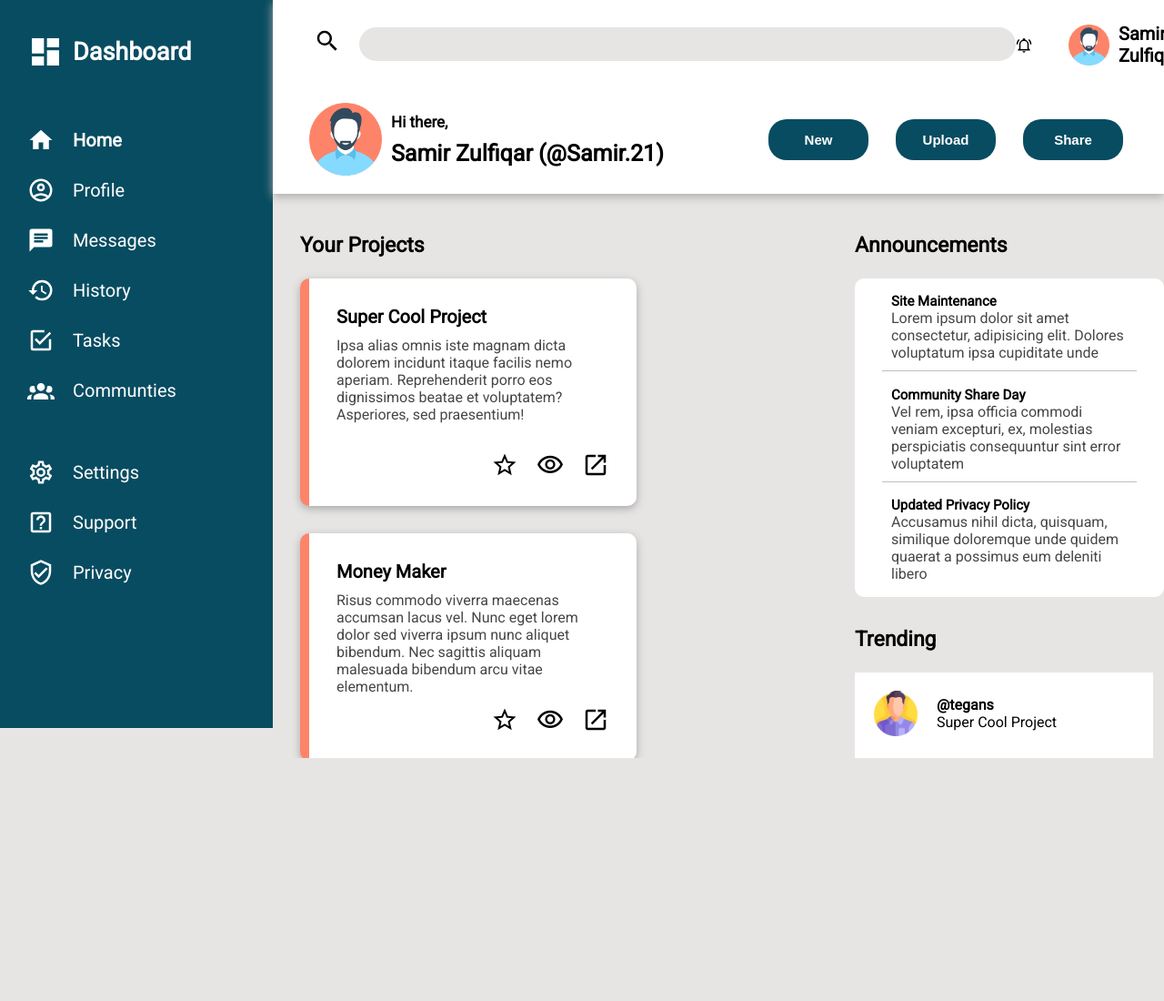
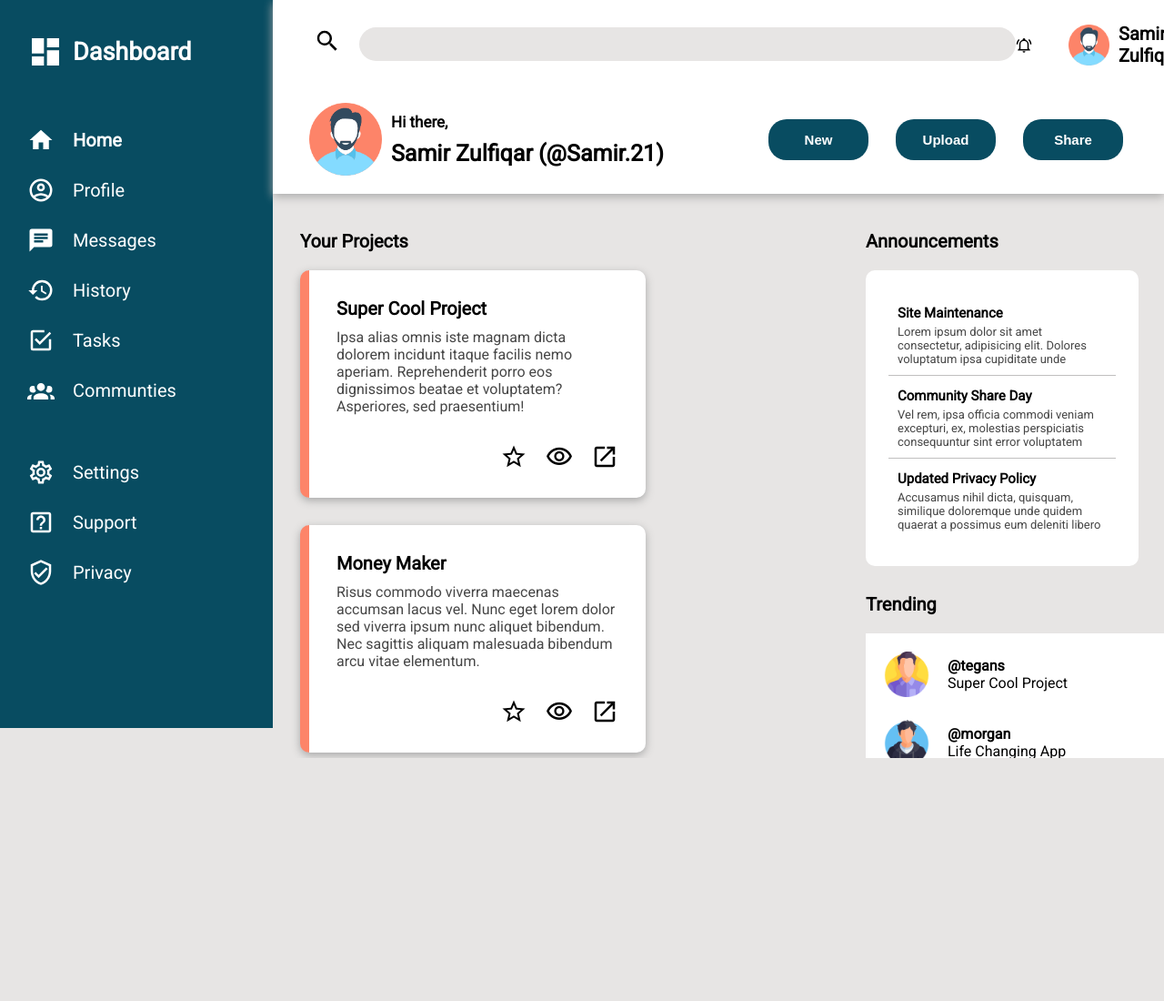
Before and after one commit to Samir-z21/Admin.Dashboard, a plain HTML site: page index.html in a window 1280 px wide. Shown: the top 1100 px of the page at 91% size. Drawn offline with nearby package versions, Linux system fonts and the light colour scheme.

Commit message:
resized the divs and addded Live Demo

```diff
--- a/style.css
+++ b/style.css
@@ -215,7 +215,7 @@ body {
     background-color: white;
     box-sizing: border-box;
     border-radius: 10px;
-    width: 370px;
+    width: 380px;
     height: 250px;
     padding: 30px;
 }
@@ -246,21 +246,24 @@ span.material-symbols-outlined {
 
 /*Annoucements*/
 .announcements-trending {
-    margin-left: 20px;
+    margin-left: 40px;
 }
 .announcements-container {
     display: flex;
     flex-direction: column;
     justify-content: space-evenly;
-    width: 280px;
-    height: 350px;
+    width: 250px;
+    height: 275px;
     background-color: white;
     border-radius: 10px;
-    padding-left: 30px;
-    padding-right: 30px;
+    padding: 25px;
+
 }
 
 .single-announcement {
+    display: flex;
+    flex-direction: column;
+    gap: 4px;
     padding: 10px;
 }
 .announcements-container > div:nth-child(-n+2) {
@@ -272,12 +275,13 @@ span.material-symbols-outlined {
 }
 
 .announcement-text {
+    font-size: 13px;
     font-weight: 100;
     color: rgb(70, 70, 70);
 }
 
 .main h3 {
-    font-size: 23px;
+    font-size: 20px;
     font-weight: 700;
 }
 
```
Also changed, not shown: 1 other file.
